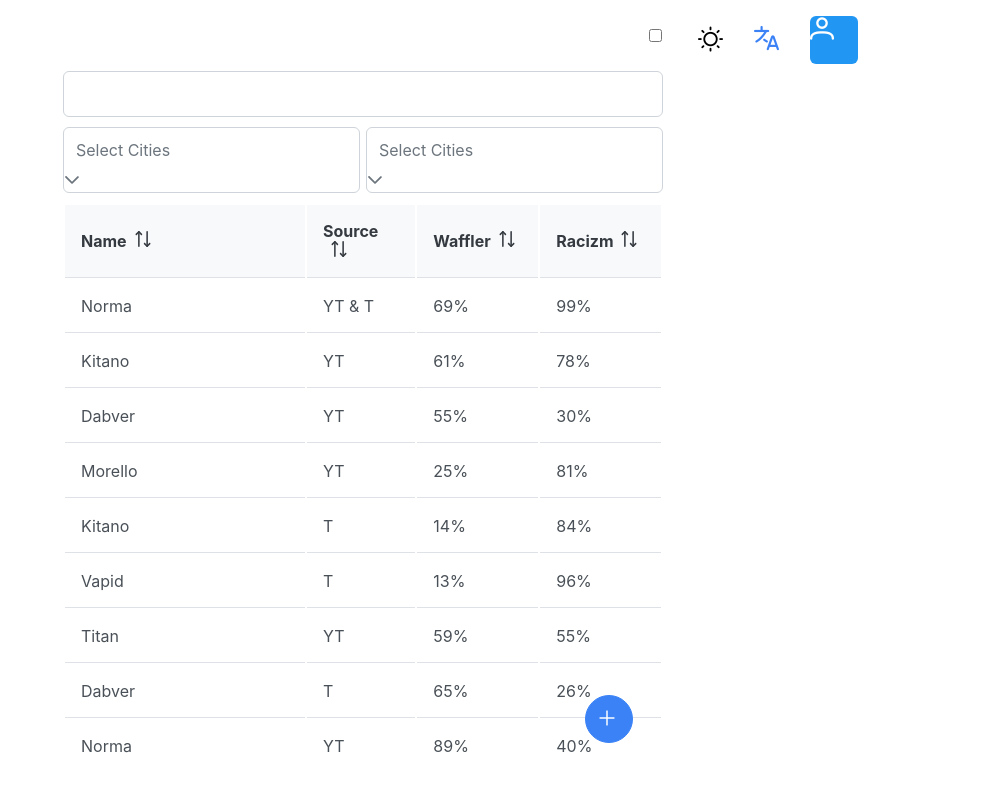
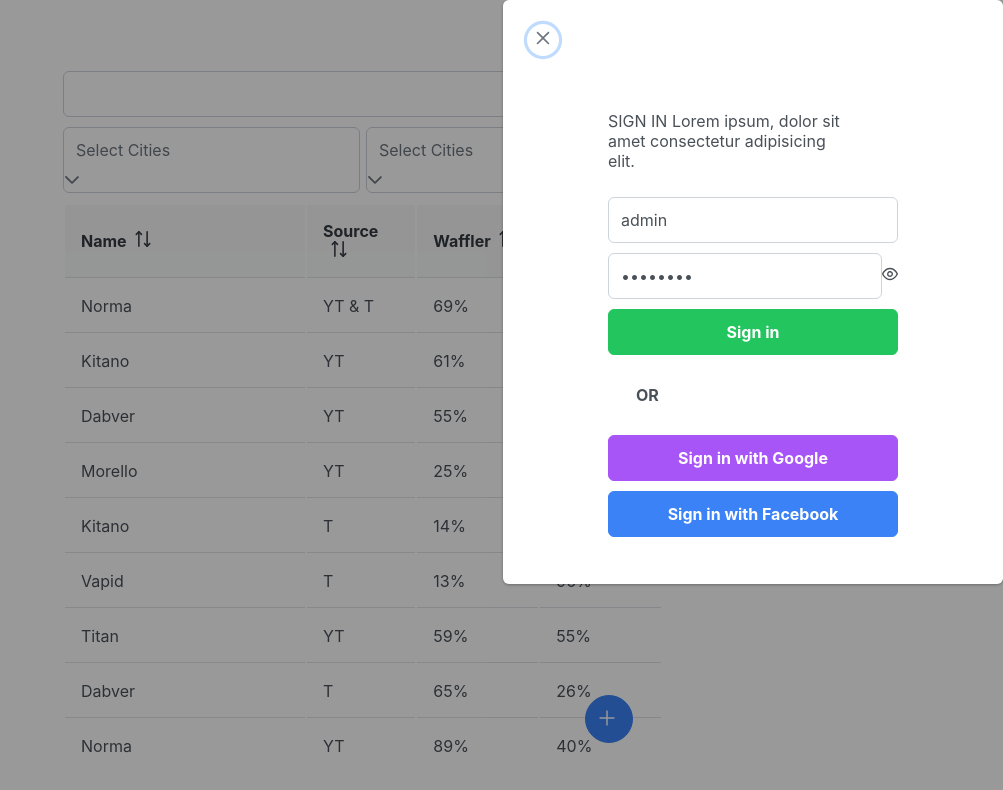
Before and after one commit to KuYaki/waffler, a Vue app: page / in a window 1280 px wide. Shown: the top 790 px of the page, without its empty margins (277-1280 px from the left). Built offline with nearby package versions, Linux system fonts and the light colour scheme.

Commit message:
Created signIn dlg

```diff
--- a/src/components/avatar/Avatar.vue
+++ b/src/components/avatar/Avatar.vue
@@ -1,10 +1,5 @@
 <script setup lang="ts">
     import Avatar from 'primevue/avatar'
-    import router from '@/router';
-
-    const goToRegistration = () =>{
-        router.push('/sign_in')
-    }
 
 </script>
 
@@ -15,8 +10,7 @@
             class="mr-2"
             size="large"
             style="background-color: #2196f3; color: #ffffff"
-            shape="circle"
-            @click = "goToRegistration" />
+            shape="circle"/>
     </div>
 
 </template>
@@ -24,6 +18,7 @@
 <style>
     .profile{
         padding: 0 5px;
+        cursor: pointer;
     }
 
 </style>
--- a/src/views/MainPage.vue
+++ b/src/views/MainPage.vue
@@ -1,23 +1,34 @@
 <script setup lang="ts">
     import { ref } from 'vue';
 
-    import InputText     from '@/components/input/InputText.vue';
     import Navbar        from '@/views/navbar/Navbar.vue'
     import SearchParam   from '@/views/search_params/SearchParams.vue'
     import MainPageTable from '@/components/table/MainPageTable.vue';
     import AddTokenDlg   from '@/views/dialog/AddTokenDlg.vue';
+    import SignInDlg     from '@/views/dialog/SignInDlg.vue'
+    import InputText     from '@/components/input/InputText.vue';
     import Button        from 'primevue/button';
     import Dialog        from 'primevue/dialog';
 
-    const visible = ref(false)
+    const isAddTokenDlgOpen = ref(false)
+    const isSignInDlgOpen   = ref(true)
+
 
     const openAddNewTokendDlg = () =>{
-        visible.value = true
+        isAddTokenDlgOpen.value = true
     }
+
+    const openSignInDlgOpen = () => {
+        isSignInDlgOpen.value = true
+    }
+
+    const test=()=> console.log('blur')
 </script>
 
 <template>
-    <Navbar/>
+    <Navbar
+        @open-sign-in="openSignInDlgOpen"
+    />
 
     <div class="main_page">
         <InputText/>
@@ -31,12 +42,30 @@
         </MainPageTable>
 
         <Dialog
-            v-model:visible="visible"
-            modal
+            v-model:visible="isAddTokenDlgOpen"
+            :modal="true"
+            :dismissableMask="true"
             header=" "
-            :style="{ width: '90vw', maxWidth:'500px' }">
+            :style="{
+                width: '90vw',
+                maxWidth:'500px' }">
 
             <AddTokenDlg/>
+
+       </Dialog>
+
+       <Dialog
+            v-model:visible="isSignInDlgOpen"
+            :draggable="false"
+            :modal="true"
+            :dismissableMask="true"
+            header=" "
+            :position="'topright'"
+            :style="{
+                width: '90vw',
+                maxWidth:'500px' }">
+
+            <SignInDlg/>
 
        </Dialog>
     </div>
--- /dev/null
+++ b/src/views/dialog/SignInDlg.vue
@@ -0,0 +1,108 @@
+<script setup lang="ts">
+    import { ref, Ref, onMounted } from 'vue';
+
+    import InputText     from '@/components/input/InputText.vue';
+    import InputPassword from '@/components/input/InputPassword.vue';
+    import Button        from 'primevue/button';
+    import Divider       from 'primevue/divider';
+
+
+    ////////////////////////// Vars ////////////////////////////////
+
+    let viewMode: Ref<'signInMode' | 'regMode'> = ref('signInMode')
+
+    const login    = ref('admin')
+    const password = ref('password')
+
+
+    ////////////////////////// Hooks ////////////////////////////////
+
+    onMounted(()=>{
+        viewMode.value = 'signInMode'
+    })
+
+
+    ////////////////////////// Functions ///////////////////////////
+
+    const switchToSignInMode = () => {
+        viewMode.value = 'signInMode'
+    }
+
+    const switchToRegMode = () => {
+        viewMode.value = 'regMode'
+    }
+
+    const test = ()=>{ console.log('BLUR')}
+
+</script>
+
+<template>
+    <div class="sign_in">
+        <i
+            v-if="viewMode == 'regMode'"
+            class="pi pi-angle-left"
+            @click="switchToSignInMode"
+        ></i>
+        <p v-if ="viewMode == 'signInMode'">SIGN IN Lorem ipsum, dolor sit amet consectetur adipisicing elit.</p>
+        <p v-if="viewMode == 'regMode'">REG  Lorem ipsum dolor sit amet.</p>
+        <InputText
+            v-model:value="login"/>
+
+        <InputPassword
+            v-model:value="password"/>
+
+        <Button
+            v-if ="viewMode == 'signInMode'"
+            label="Sign in"
+            severity="success"
+            @click="switchToRegMode"/>
+
+        <Button
+            v-if="viewMode == 'regMode'"
+            label="Registration"
+            severity="danger" />
+
+        <Divider align="center"><b>OR</b></Divider>
+
+        <Button
+            label="Sign in with Google"
+            severity="help" />
+
+        <Button
+            label="Sign in with Facebook"
+            severity="info" />
+    </div>
+</template>
+
+<style scoped>
+    .sign_in{
+        position       : relative;
+        margin         : auto;
+        display        : grid;
+        align-items    : center;
+        row-gap        : 10px;
+        justify-content: center;
+        width          : 100%;
+        max-width      : max-content;
+        padding        : 15px;
+        font-family    : -apple-system, BlinkMacSystemFont, "Segoe UI", Roboto, Helvetica, Arial, sans-serif, "Apple Color Emoji", "Segoe UI Emoji", "Segoe UI Symbol";
+        font-size      : 1rem;
+        font-weight    : normal;
+        color          : var(--text-color);
+    }
+
+    i{
+        position : absolute;
+        left     : -30px;
+        top      : -10px;
+        font-size: 1.2rem;
+        padding  : 10px;
+        cursor   : pointer;
+    }
+
+    p{
+        max-width: 235px;
+        width:100%;
+    }
+
+</style>
--- a/src/views/navbar/Navbar.vue
+++ b/src/views/navbar/Navbar.vue
@@ -5,6 +5,13 @@
     import LangSelect           from '@/components/input/LangSelect.vue';
     import Avatar               from '@/components/avatar/Avatar.vue'
 
+    const emit = defineEmits<{
+        (e:'openSignIn'):void
+    }>();
+
+    const openSignInDlg = () =>{
+        emit('openSignIn')
+    }
 
 </script>
 
@@ -12,7 +19,8 @@
     <div class="navbar">
         <ToggleTheme/>
         <LangSelect/>
-        <Avatar/>
+        <Avatar
+            @click = "openSignInDlg"/>
     </div>
 </template>
 
```
